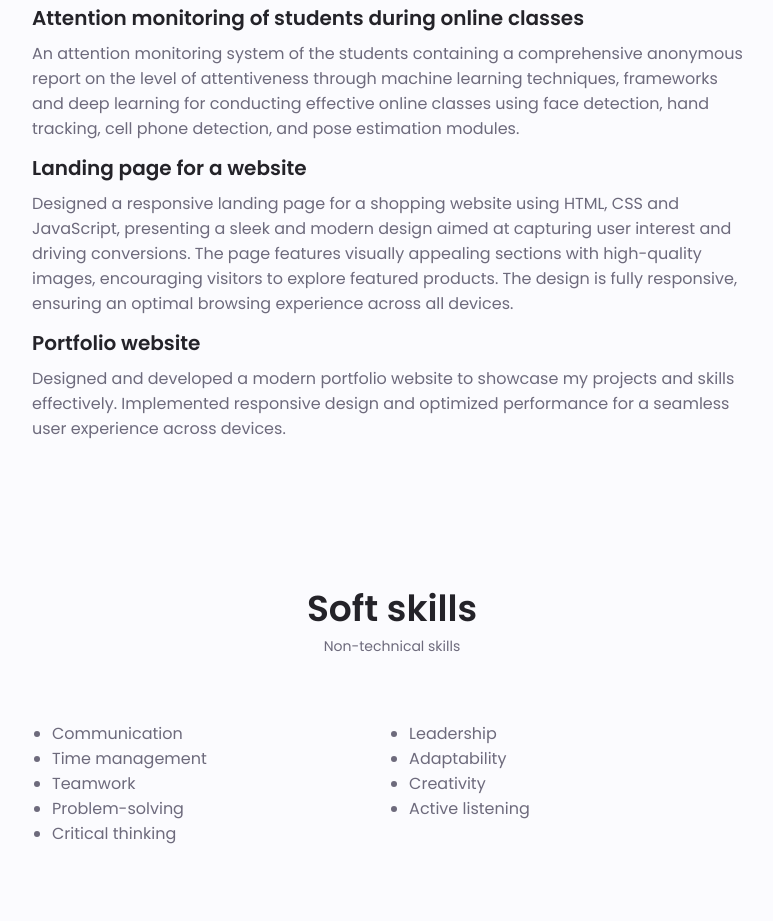
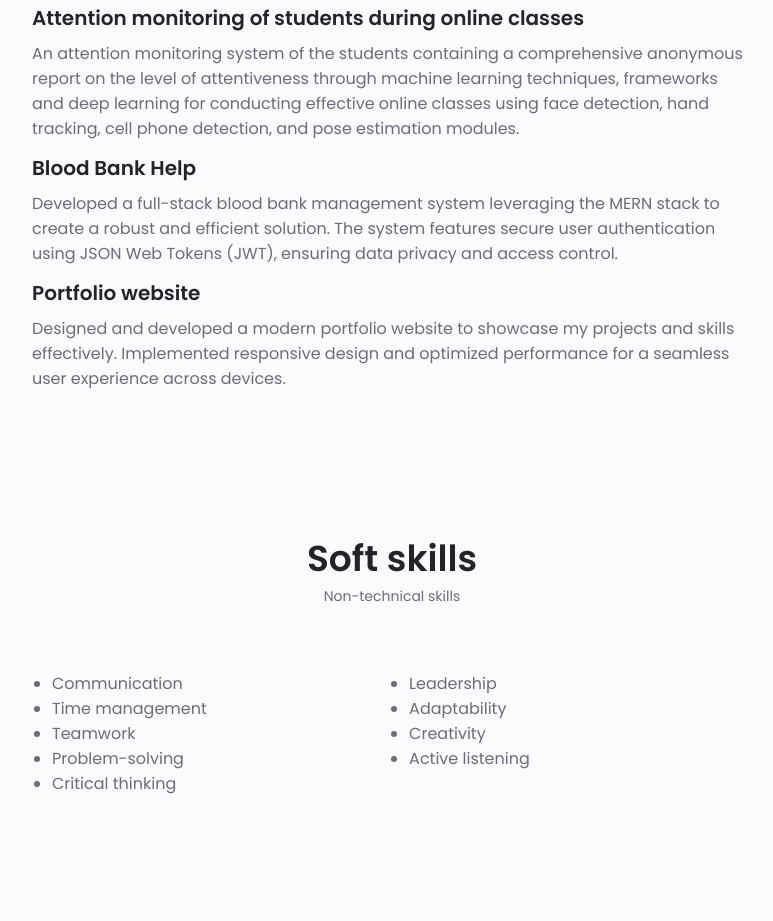
Before and after one commit to sindhujagaur-26/portfolio-website, a plain HTML site: page index.html in a window 1280 px wide. Shown: the part 3414-4335 px from the top of the page, without its empty margins (248-1021 px from the left). Drawn offline with nearby package versions, Linux system fonts and the light colour scheme.

Commit message:
Update index.html

```diff
--- a/index.html
+++ b/index.html
@@ -538,11 +538,8 @@
                             <!-- <img src="" alt=""> -->
 
                             <div class="portfolio__data">
-                                <h3 class="portfolio__title">Landing page for a website</h3>
-                                <p class="portfolio__description">Designed a responsive landing page for a shopping website using HTML, CSS and
-                                    JavaScript, presenting a sleek and modern design aimed at capturing user interest and driving conversions.
-                                    The page features visually appealing sections with high-quality images, encouraging visitors to explore featured products.
-                                The design is fully responsive, ensuring an optimal browsing experience across all devices.</p>
+                                <h3 class="portfolio__title">Blood Bank Help</h3>
+                                <p class="portfolio__description">Developed a full-stack blood bank management system leveraging the MERN stack to create a robust and efficient solution. The system features secure user authentication using JSON Web Tokens (JWT), ensuring data privacy and access control.</p>
                                     <!-- <a href="#" class="button button--flex button--small portfolio__button">
                                     Link
                                     <i class="uil uil-arrow-right button__icon"></i>
```
